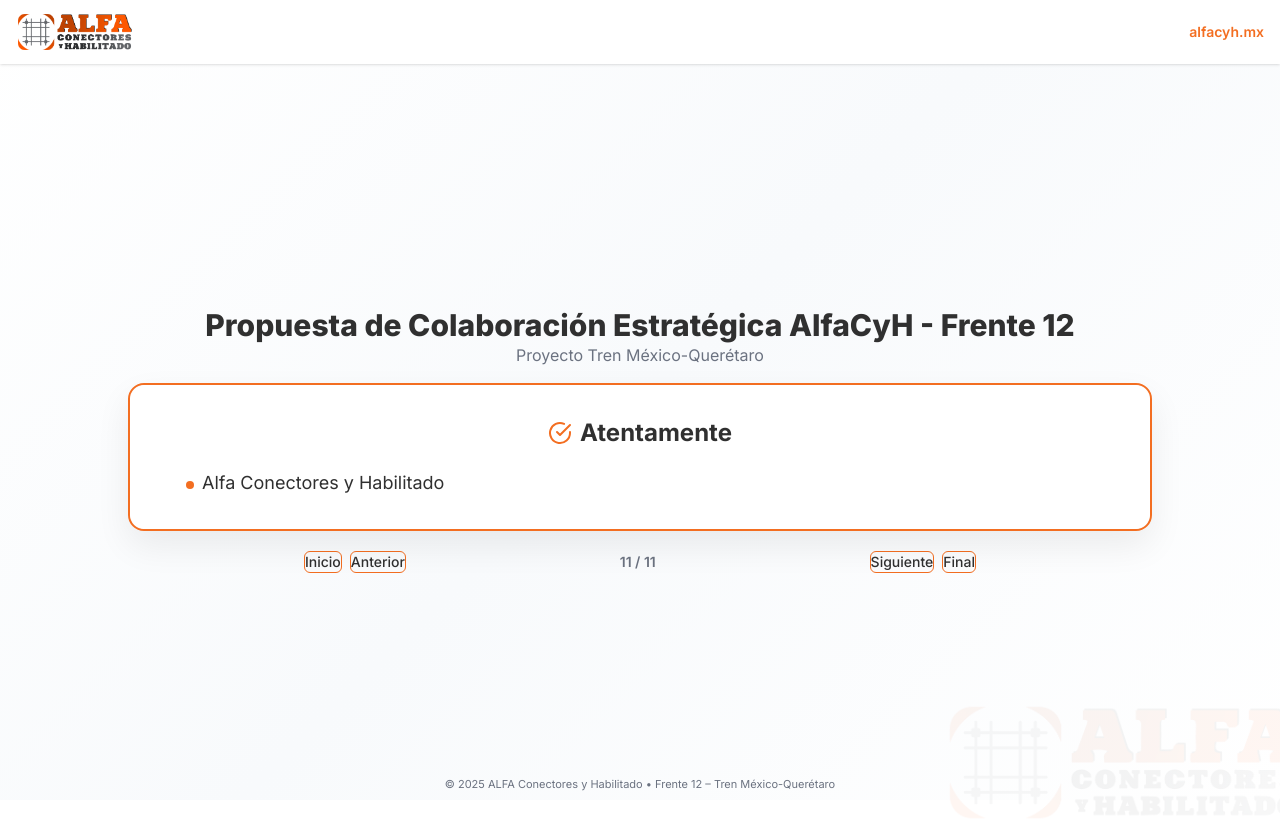
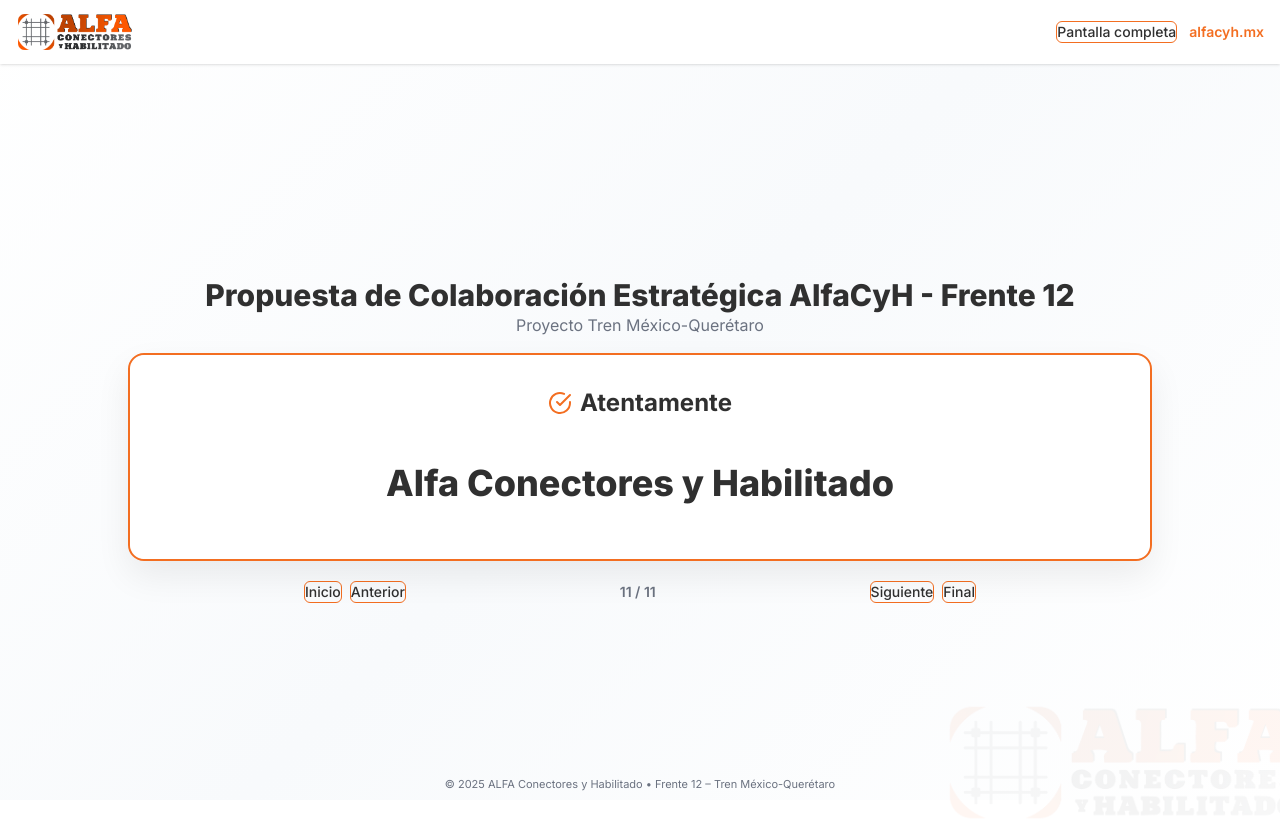
Before and after one commit to jorrin2018/presentacion-alfa, a Next.js app: page / in a window 1280 px wide. Both pictures are taken after a click on the button "Anterior". Shown: the top 824 px of the page. Built offline with nearby package versions, Linux system fonts and the light colour scheme.

Commit message:
Add: Implement fullscreen toggle functionality and update slide content display logic for improved user experience

```diff
--- a/app/page.tsx
+++ b/app/page.tsx
@@ -259,6 +259,7 @@
   const slideContentRef = useRef<HTMLDivElement | null>(null);
   const [widthIndex, setWidthIndex] = useState<number>(3); // start near 1024px
   const [scale, setScale] = useState<number>(1);
+  const [isFullscreen, setIsFullscreen] = useState<boolean>(false);
 
   /**
    * nextSlide
@@ -315,6 +316,23 @@
       el.removeEventListener("touchend", onTouchEnd as any);
     };
   }, []);
+
+  // Fullscreen state tracking
+  useEffect(() => {
+    const onFsChange = () => setIsFullscreen(Boolean(document.fullscreenElement));
+    document.addEventListener("fullscreenchange", onFsChange);
+    return () => document.removeEventListener("fullscreenchange", onFsChange);
+  }, []);
+
+  const toggleFullscreen = () => {
+    const node = containerRef.current;
+    if (!node) return;
+    if (!document.fullscreenElement) {
+      if (node.requestFullscreen) node.requestFullscreen();
+    } else {
+      if (document.exitFullscreen) document.exitFullscreen();
+    }
+  };
 
   /**
    * fitSlideToViewport
@@ -395,9 +413,22 @@
           {/* Use <img> for PNG served from /public */}
           <img src={LOGO_PATH} alt="ALFA Conectores y Habilitado" className="h-10 w-auto" />
         </div>
+        <div className="flex items-center gap-3">
+          <Button
+            onClick={toggleFullscreen}
+            variant="outline"
+            size="sm"
+            className="border"
+            style={{ borderColor: brand.primary, color: brand.dark }}
+            aria-pressed={isFullscreen}
+            title="Pantalla completa"
+          >
+            {isFullscreen ? "Salir" : "Pantalla completa"}
+          </Button>
           <a href="https://alfacyh.mx/" target="_blank" rel="noreferrer" className="text-sm font-semibold" style={{ color: brand.primary }}>
             alfacyh.mx
           </a>
+        </div>
       </div>
 
       {/* Brand watermark */}
@@ -446,7 +477,14 @@
                   >
                     {slides[current].icon} {slides[current].title}
                   </h2>
-                  {slides[current].content.length > 0 && (
+                  {slides[current].title === "Atentamente" && slides[current].content.length > 0 ? (
+                    <div className="flex items-center justify-center py-6">
+                      <div className="text-2xl sm:text-4xl font-extrabold" style={{ color: brand.dark }}>
+                        {typeof slides[current].content[0] === 'string' ? slides[current].content[0] : slides[current].content[0]}
+                      </div>
+                    </div>
+                  ) : (
+                    slides[current].content.length > 0 && (
                       <ul className="pl-6 text-left space-y-3">
                         {slides[current].content.map((item, idx) => (
                           typeof item === 'string' ? (
@@ -462,6 +500,7 @@
                           )
                         ))}
                       </ul>
+                    )
                   )}
                 </CardContent>
               </Card>
```
Lines whose indentation alone changed are shown as unchanged.
